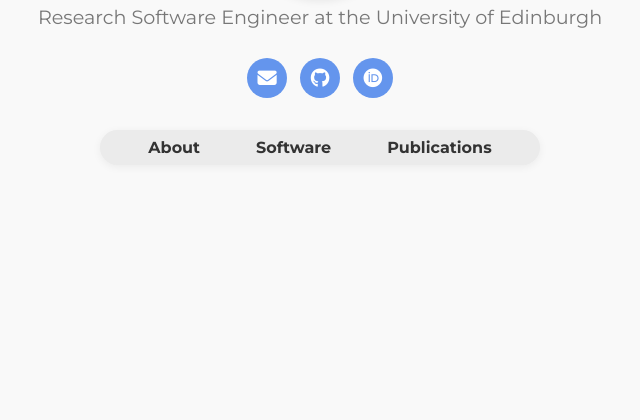
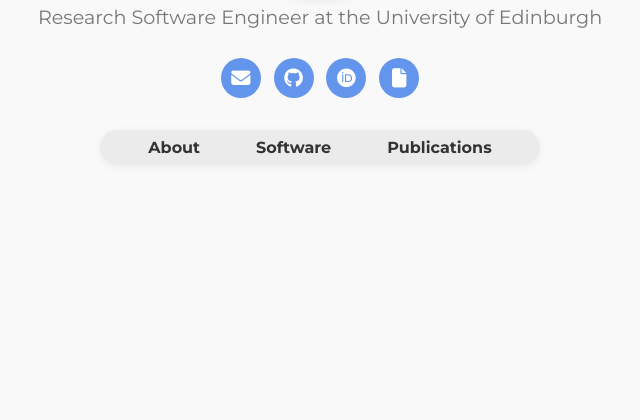
Before and after one commit to DanielThedie/danielthedie.github.io, a Python web app: template templates/base.html in a window 1280 px wide. Shown: the part 269-689 px from the top of the page, without its empty margins (320-960 px from the left). Run offline with Jinja, Linux system fonts and the light colour scheme; the template is opened without the code that fills it, so the values that code supplies are empty.

Commit message:
Add link to CV

```diff
--- a/templates/base.html
+++ b/templates/base.html
@@ -29,13 +29,16 @@
 
       <div class="bio-links">
       <a href="mailto:daniel.thedie@ed.ac.uk" class="bio-link" target="_blank" rel="noopener">
-          <span class="fa fa-envelope"></span>
+        <span class="fa fa-envelope"></span>
       </a>
       <a href="https://github.com/DanielThedie" class="bio-link" target="_blank" rel="noopener">
-          <span class="fab fa-github"></span>
+        <span class="fab fa-github"></span>
       </a>
       <a href="https://orcid.org/my-orcid?orcid=0000-0002-1352-7245" class="bio-link" target="_blank" rel="noopener">
-          <span class="fab fa-orcid"></span>
+        <span class="fab fa-orcid"></span>
+      </a>
+      <a href="resources/CV_DanielThedie.pdf" class="bio-link" download>
+        <span class="fa fa-file"></span>
       </a>
       </div>
 
```
Also changed, not shown: 1 other file.
